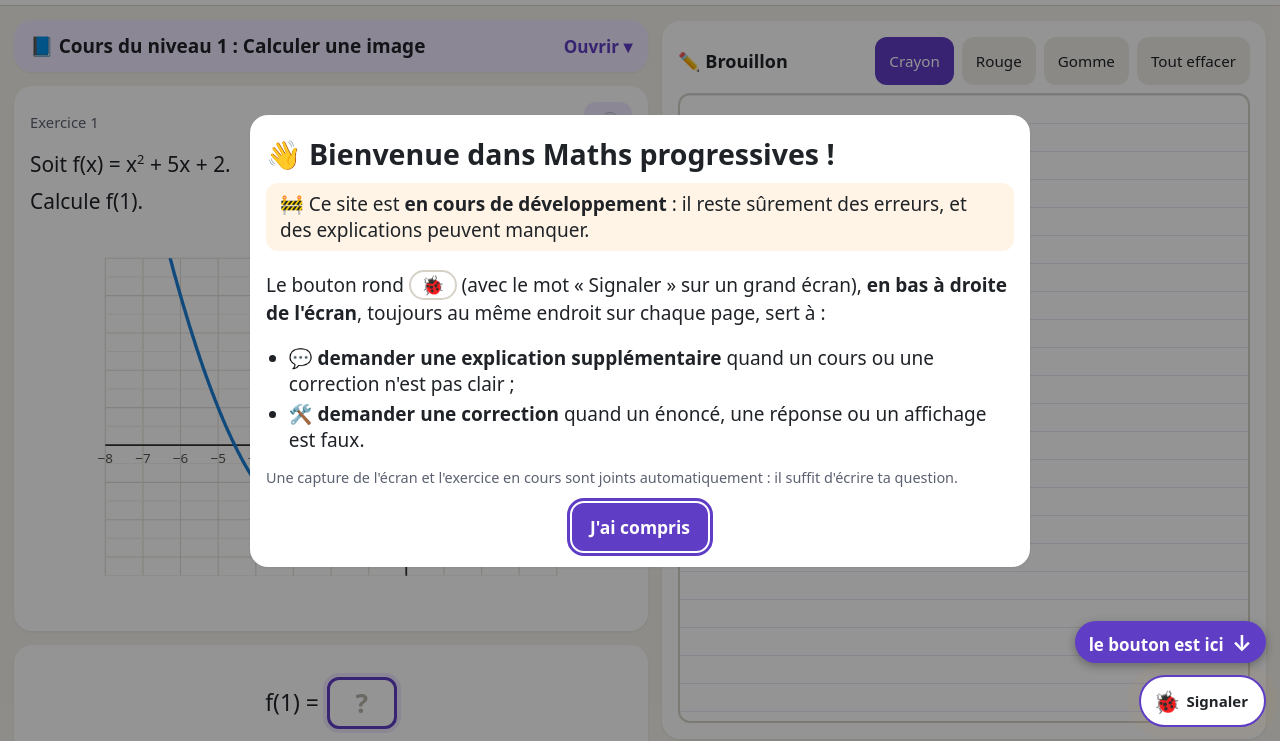
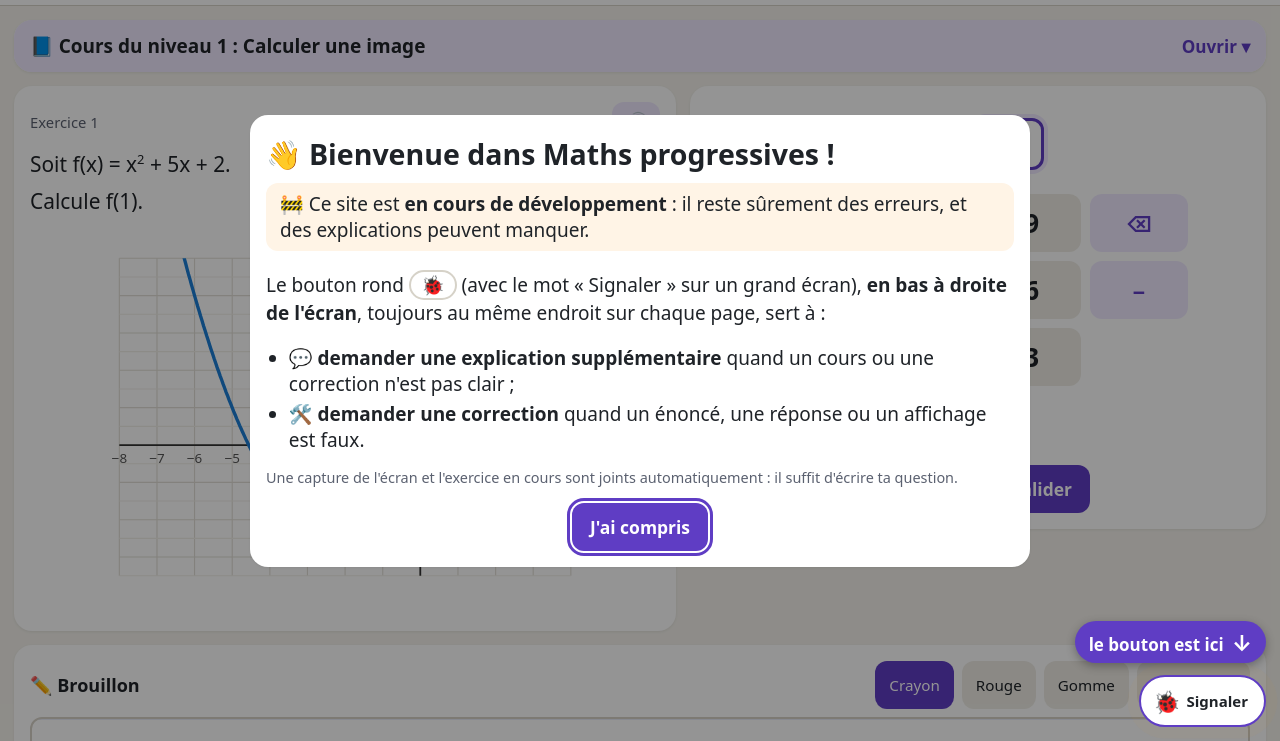
Before and after one commit to stordeux/maths-progressives, a website: page modules/poly2/index.html in a window 1280 px wide. Shown: the part 59-800 px from the top of the page. Drawn offline with Linux system fonts and the light colour scheme.

Commit message:
Ordinateur : exercice à gauche, réponse à droite, brouillon en dessous

```diff
--- a/assets/css/base.css
+++ b/assets/css/base.css
@@ -40,9 +40,13 @@ main { display: grid; gap: 14px; padding: 14px; max-width: 1400px; margin: 0 aut
 main .col { display: grid; gap: 14px; align-content: start; min-width: 0; }
 .card { background: var(--card); border-radius: 18px; padding: 16px; box-shadow: 0 1px 3px rgba(0, 0, 0, .07); min-width: 0; }
 @media (min-width: 1000px) {
-  main.withpad { grid-template-columns: minmax(0, 1.05fr) minmax(0, 1fr); }
-  main.withpad #scratch { position: sticky; top: 80px; align-self: start; }
-  main.withpad #scratch .cv { height: calc(100vh - 170px); min-height: 380px; }
+  /* sur ordinateur : l'exercice à gauche, la réponse à droite, le brouillon en dessous */
+  main.withpad .col { grid-template-columns: minmax(0, 1.15fr) minmax(0, 1fr); align-items: start; }
+  main.withpad .col > * { grid-column: 1 / -1; }
+  main.withpad .col > #qcard { grid-column: 1; }
+  main.withpad .col > #acard { grid-column: 2; }
+  main.withpad .col > #qcard:has(+ #acard[hidden]) { grid-column: 1 / -1; }
+  main.withpad #scratch .cv { height: max(320px, calc(100vh - 260px)); }
   main.nopad { max-width: 760px; }
 }
 .qhead { display: flex; justify-content: space-between; align-items: center; gap: 8px; color: var(--muted); font-size: .78em; margin-bottom: 4px; }
--- a/sw.js
+++ b/sw.js
@@ -1,6 +1,6 @@
 // Service worker : met tout le site en cache pour qu'il marche hors ligne.
 // La liste ASSETS et VERSION sont régénérées par « node tools/sw-assets.mjs » (vérifié par les tests).
-const VERSION = '47e8bf61a0e1';
+const VERSION = '828a5d93a3f5';
 const ASSETS = [
   './',
   './assets/css/base.css',
```
